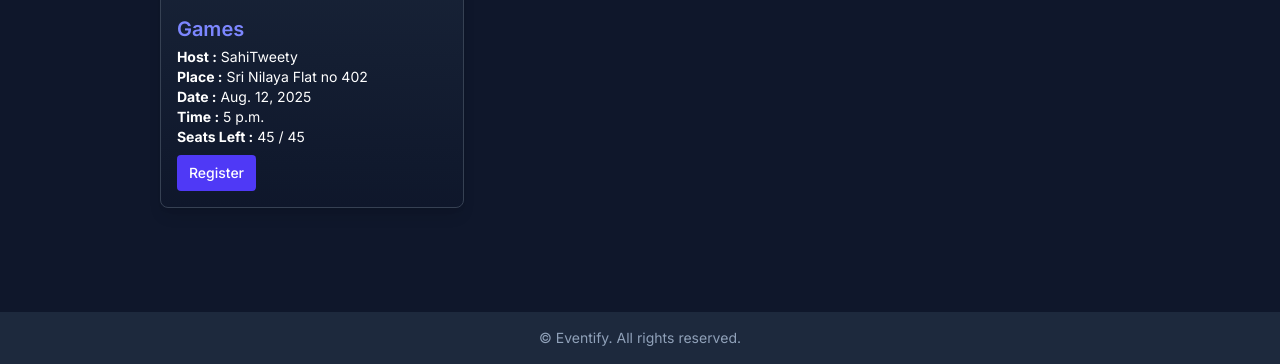
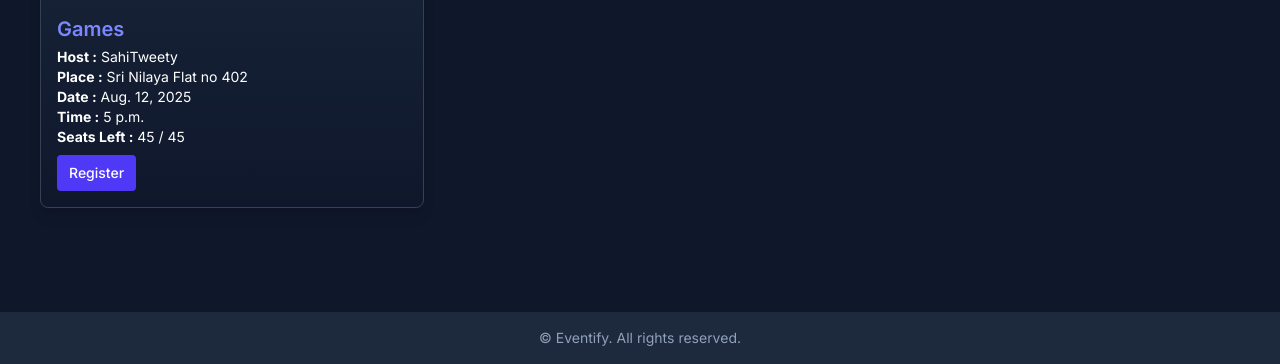
Before and after one commit to krishnasouravvemuri/Eventify, a Django app: page / in a window 1280 px wide. Shown: the part 1870-2234 px from the top of the page. Run offline with Django 5.2, Linux system fonts and the light colour scheme; data comes from the database, SQL or seed files in the repository; style sheets or scripts are compiled from the project's sources; some libraries are stand-ins or nearby versions.

Commit message:
Update home.html

```diff
--- a/auther/templates/home.html
+++ b/auther/templates/home.html
@@ -34,11 +34,11 @@
     <h1 class="text-4xl inline-block mb-6">Our Events</h1>
     <div class="grid grid-cols-1 sm:grid-cols-1 md:grid-cols-2 lg:grid-cols-3 gap-6">
         {% for event in events %}
-        <div class="rounded-lg overflow-hidden shadow-lg transform transition-transform duration-300 hover:scale-105 hover:shadow-2xl bg-gradient-to-b from-slate-800 to-slate-900 border border-gray-700">
+        <div class="rounded-lg w-full overflow-hidden shadow-lg transform transition-transform duration-300 hover:scale-105 hover:shadow-2xl bg-gradient-to-b from-slate-800 to-slate-900 border border-gray-700">
             {% if event.banner %}
-            <img src="{{ event.banner.url }}" alt="{{ event.name }}" class="w-full h-40 object-cover transition-opacity duration-500 ease-in-out hover:opacity-90">
+            <img src="{{ event.banner.url }}" alt="{{ event.name }}" class="w-100 h-40 object-cover transition-opacity duration-500 ease-in-out hover:opacity-90">
             {% endif %}
-            <div class="p-4">
+            <div class="p-4 w-100">
                 <h2 class="text-xl font-semibold text-indigo-400 mb-1">{{ event.name }}</h2>
                 <p class="text-sm"><strong>Host :</strong> {{ event.user.username }}</p>
                 <p class="text-sm"><strong>Place :</strong> {{ event.place }}</p>
```
